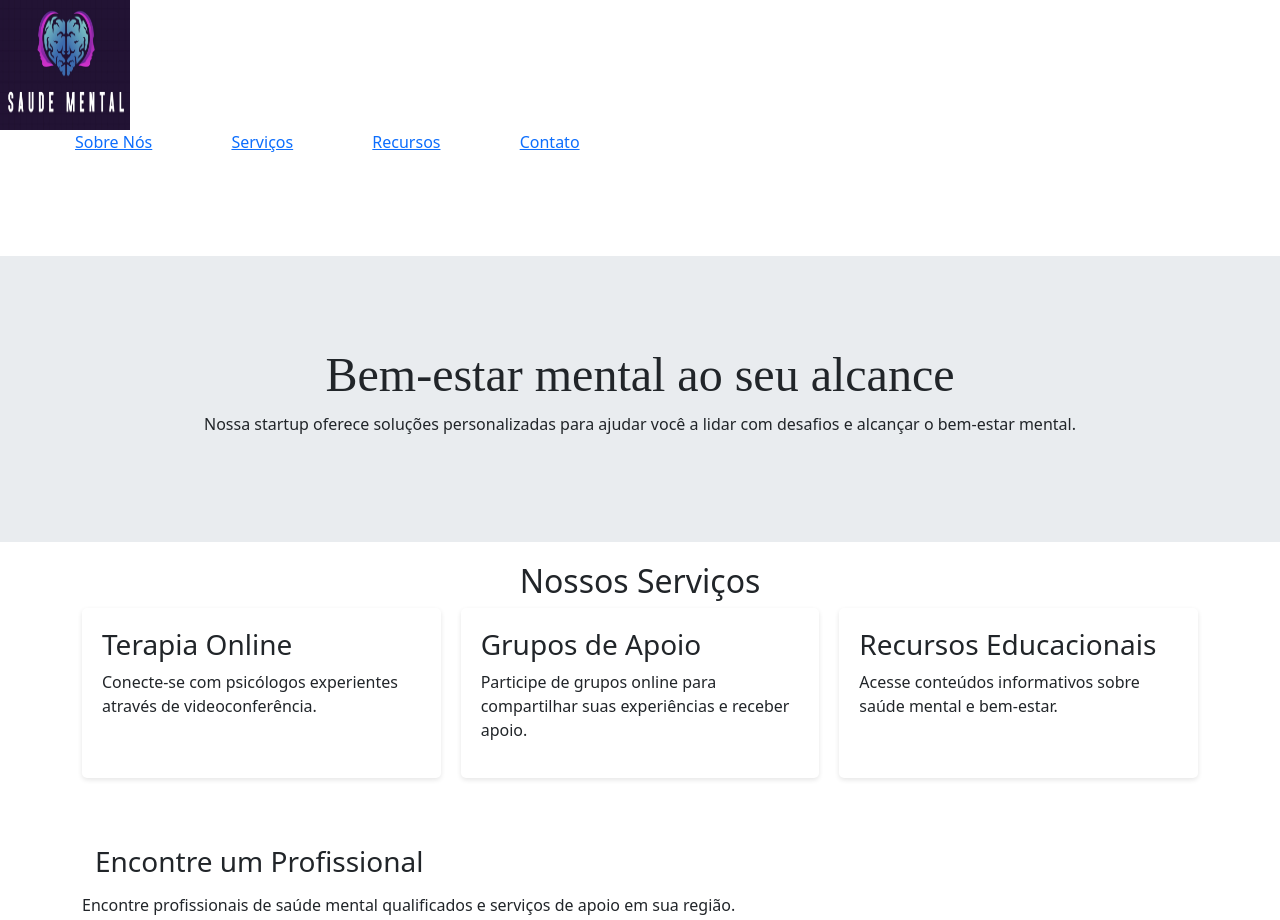
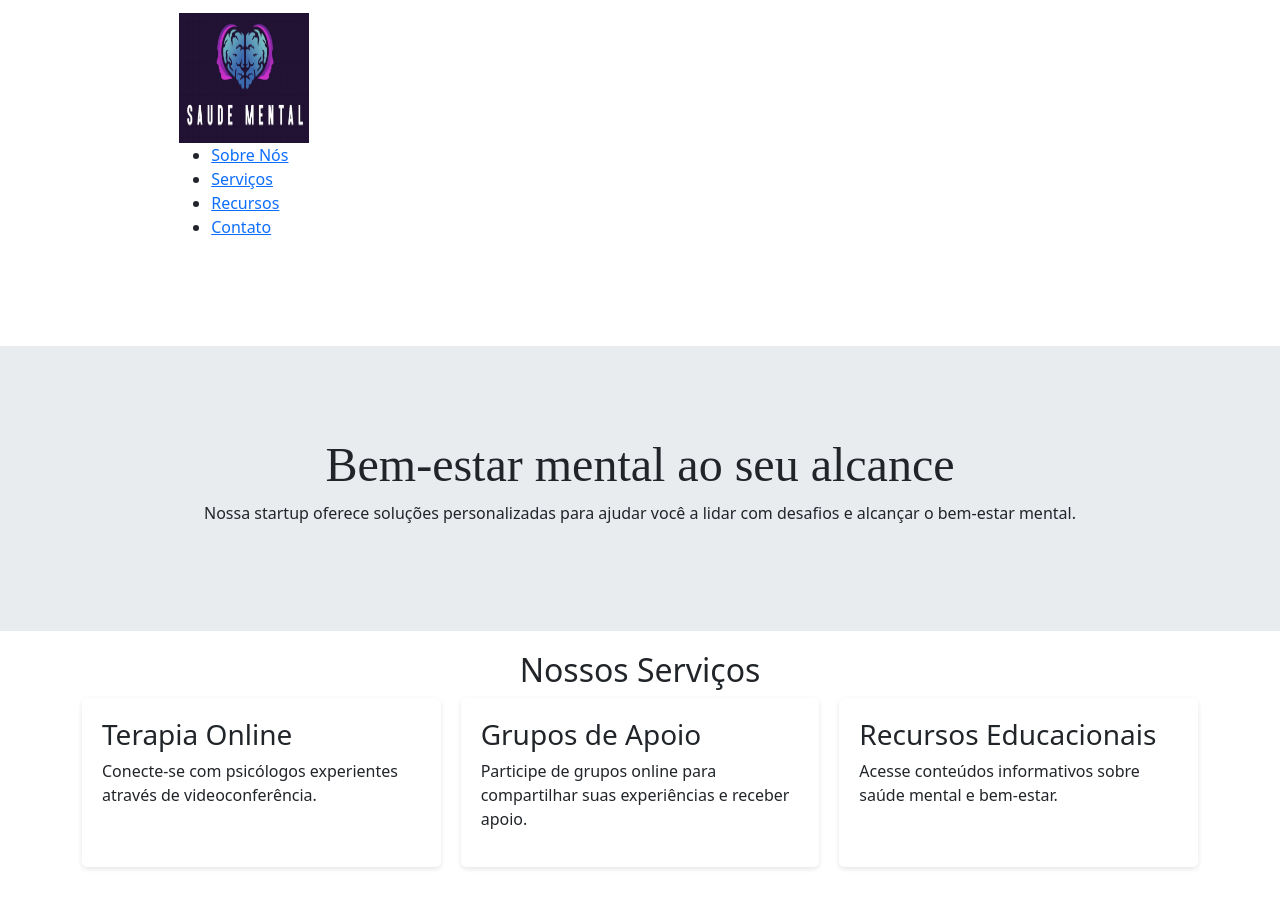
Before and after one commit to ArthurCFred/Site_StartUp, a plain HTML site: page index.html in a window 1280 px wide. Shown: the top 920 px of the page. Drawn offline with nearby package versions, Linux system fonts and the light colour scheme.

Commit message:
adjustment css

```diff
--- a/index.html
+++ b/index.html
@@ -102,7 +102,7 @@
 
         <footer>
             <div id="contato">
-                <p>© 2023 Startup Saúde Mental</p>
+                <p>© 2024 Startup Saúde Mental</p>
                 <ul class="social">
                     <li>
                         <a href="#">
--- a/main.css
+++ b/main.css
@@ -15,17 +15,22 @@ body {
 
 header {
     background-color: #fff;
+    display: inline-block;
     margin-bottom: 30px;
-    text-align: justify;
+    align-items: center;
+    justify-content: space-between;
+    padding: 0.8rem 14%;
 }
 
-#header .logo img{
+.logo img{
     height: 130px;
     width: 130px;
+    margin: auto;
 
 }
 
-#header nav ul {
+header nav {
+    width: 100%;
     list-style: none;
     margin: 0;
     padding: 0;
@@ -36,12 +41,6 @@ font-family: "Roboto Mono", monospace;
 font-optical-sizing: auto;
 font-weight: 400;
 font-style: normal;
-}
-
-#header nav li {
-    text-align: center;
-    display: inline;
-    margin-left: 75px;
 }
 
 #hero {
```
